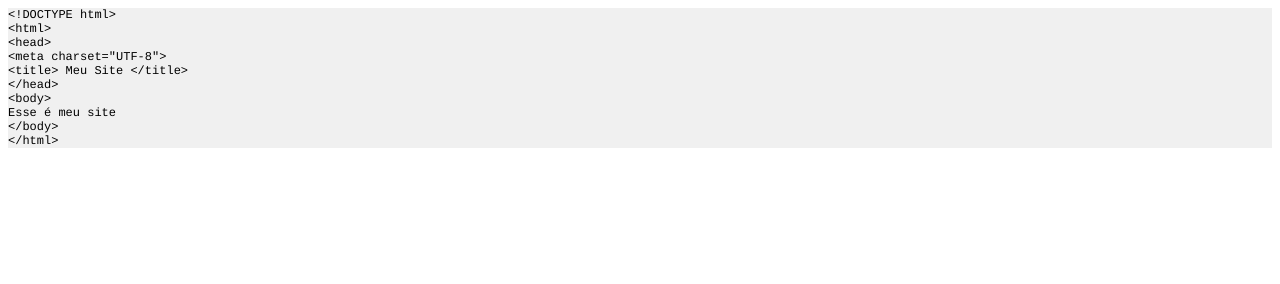
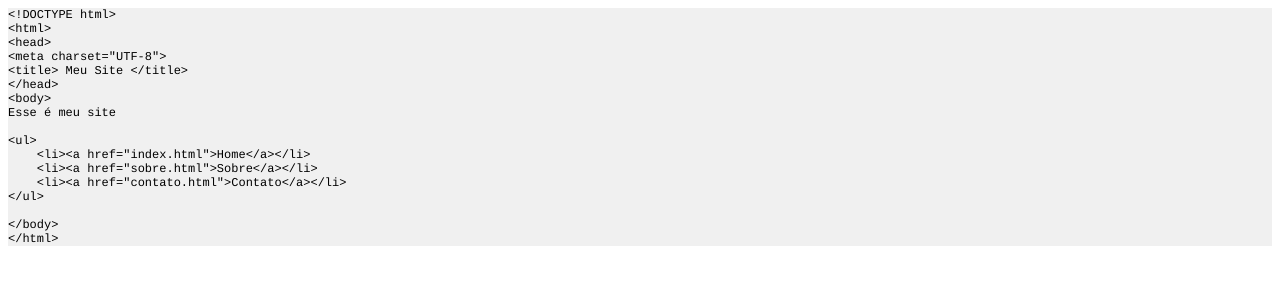
Before and after one commit to harryfritz/site, a plain HTML site: page index.html in a window 1280 px wide. Drawn offline with Linux system fonts and the light colour scheme.

Commit message:
Novo Menu

```diff
--- a/index.html
+++ b/index.html
@@ -9,6 +9,7 @@
   <style type="text/css">
     p.p1 {margin: 0.0px 0.0px 0.0px 0.0px; line-height: 14.0px; font: 12.0px Courier; color: #000000; -webkit-text-stroke: #000000; background-color: #f0f0f0}
     p.p2 {margin: 0.0px 0.0px 0.0px 0.0px; line-height: 14.4px; font: 12.0px Courier; color: #000000; -webkit-text-stroke: #000000; background-color: #f0f0f0}
+    p.p3 {margin: 0.0px 0.0px 0.0px 0.0px; line-height: 14.4px; font: 12.0px Courier; color: #000000; -webkit-text-stroke: #000000; background-color: #f0f0f0; min-height: 14.0px}
     span.s1 {font-kerning: none}
   </style>
 </head>
@@ -21,6 +22,13 @@
 <p class="p1"><span class="s1">&lt;/head&gt;</span></p>
 <p class="p1"><span class="s1">&lt;body&gt;</span></p>
 <p class="p2"><span class="s1">Esse é meu site</span></p>
+<p class="p3"><span class="s1"></span><br></p>
+<p class="p2"><span class="s1">&lt;ul&gt;</span></p>
+<p class="p2"><span class="s1"><span class="Apple-converted-space">    </span>&lt;li&gt;&lt;a href="index.html"&gt;Home&lt;/a&gt;&lt;/li&gt;</span></p>
+<p class="p2"><span class="s1"><span class="Apple-converted-space">    </span>&lt;li&gt;&lt;a href="sobre.html"&gt;Sobre&lt;/a&gt;&lt;/li&gt;</span></p>
+<p class="p2"><span class="s1"><span class="Apple-converted-space">    </span>&lt;li&gt;&lt;a href="contato.html"&gt;Contato&lt;/a&gt;&lt;/li&gt;</span></p>
+<p class="p2"><span class="s1">&lt;/ul&gt;</span></p>
+<p class="p3"><span class="s1"></span><br></p>
 <p class="p1"><span class="s1">&lt;/body&gt;</span></p>
 <p class="p1"><span class="s1">&lt;/html&gt;</span></p>
 </body>
```
